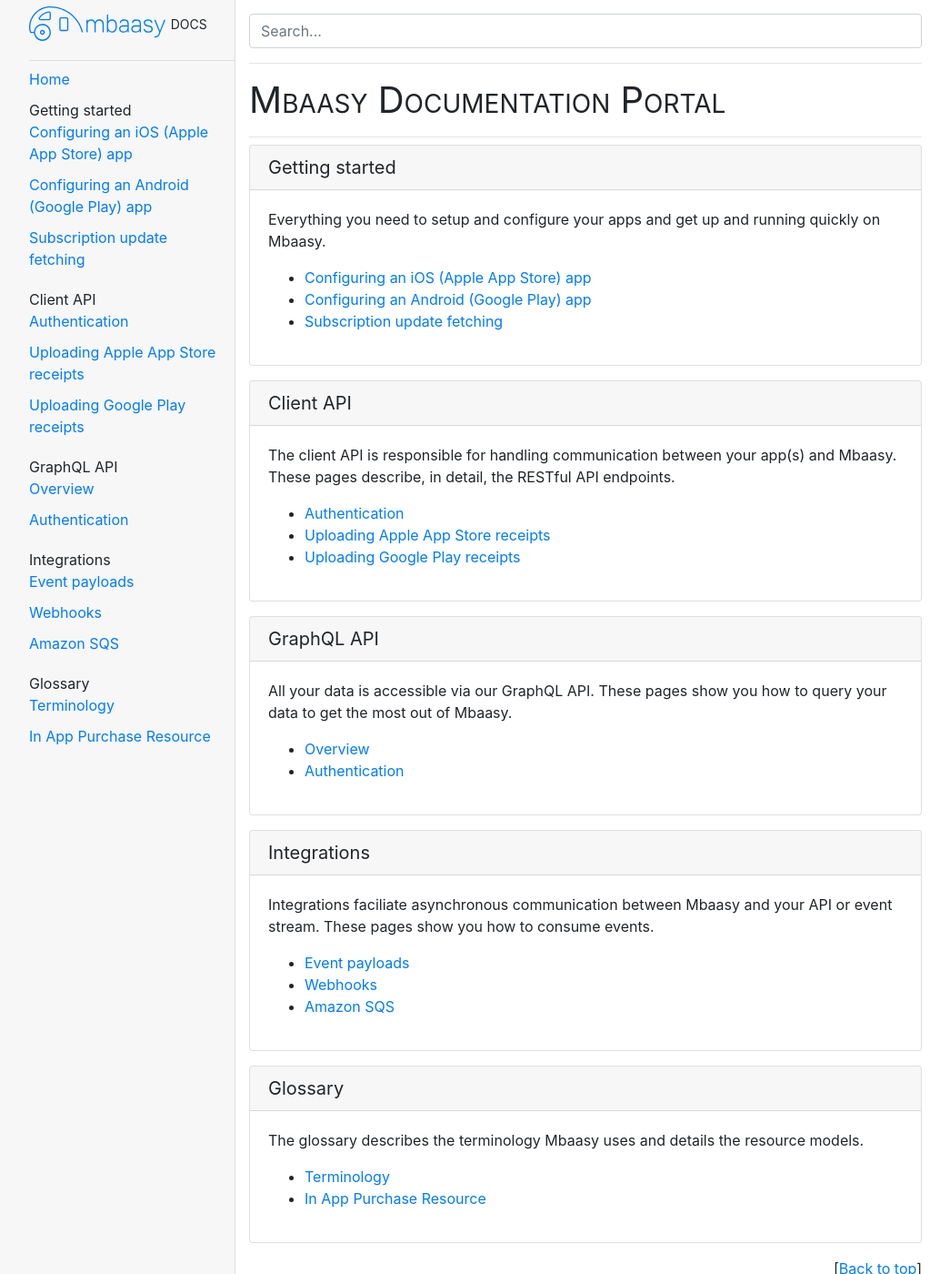
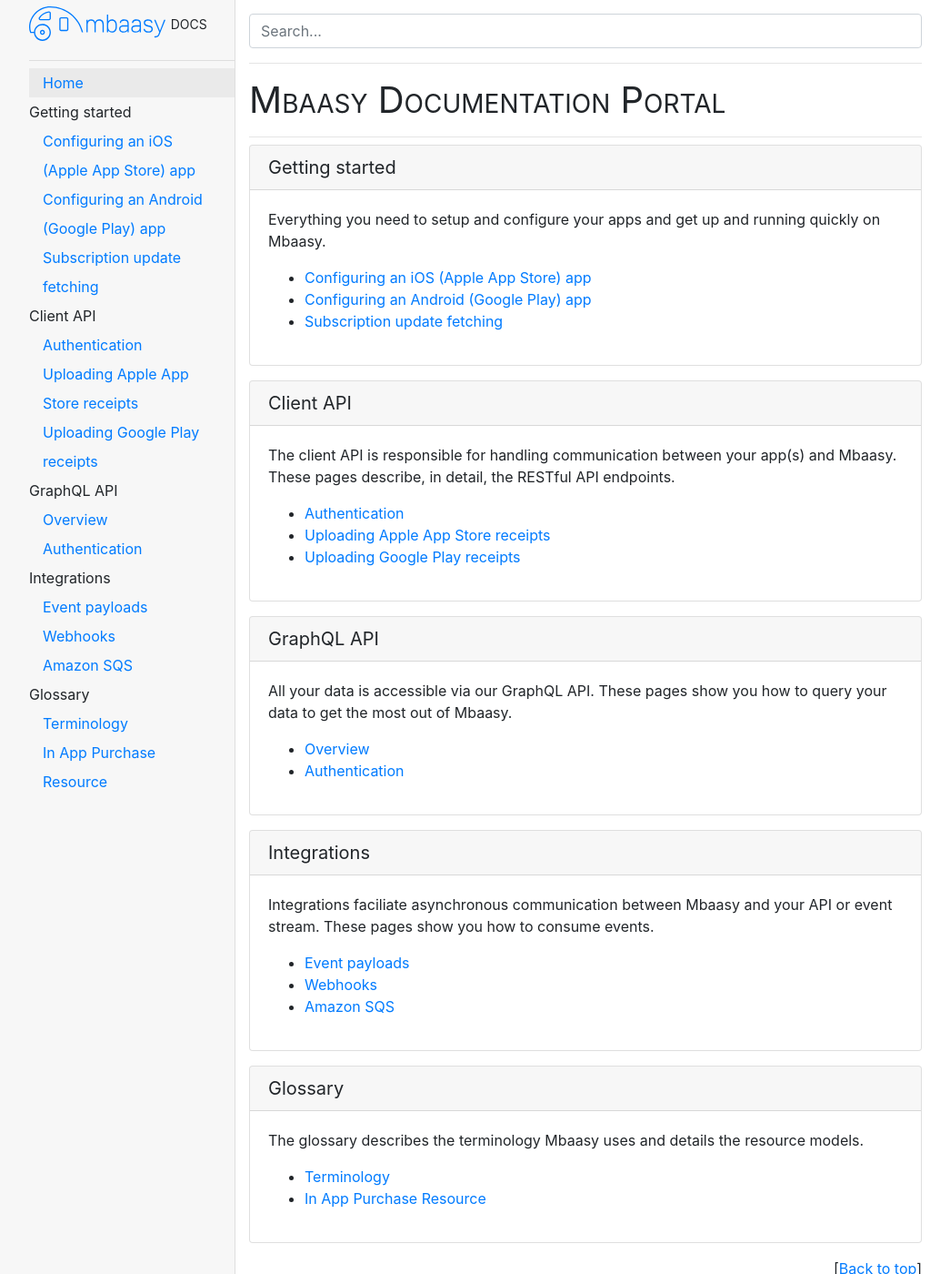
Before and after one commit to mbaasy/docs, a Jekyll site: the page built from index.html, in a window 1280 px wide and 1400 px high. Shown: the whole window at 91% size, without its empty margins (121-1166 px from the left). Built offline with Jekyll 4.4.1, drawn with Linux system fonts in a browser that asks for light colours; comment, search, counter and statistics services are not loaded.

Commit message:
better styling for nav

```diff
--- a/_layouts/default.html
+++ b/_layouts/default.html
@@ -26,7 +26,7 @@
       </header>
       <nav>
         <ul>
-          <li>
+          <li class="{% if page.url == '/' %}active{% endif %}">
             <a href="/" title="Home">Home</a>
           </li>
           {% for header in site.data.toc.docs %}
@@ -34,8 +34,10 @@
               {{ header.title }}
               <ul>
                 {% for doc in header.docs %}
-                  <li>
-                    <a href="{{ doc.href }}" title="{{ header.title }} - {{ doc.title }}">{{ doc.title }}</a>
+                  <li class="{% if page.url == doc.href %}active{% endif %}">
+                    <a href="{{ doc.href }}" title="{{ header.title }} - {{ doc.title }}">
+                      {{ doc.title }}
+                    </a>
                   </li>
                 {% endfor %}
               </ul>
--- a/_sass/main.scss
+++ b/_sass/main.scss
@@ -55,11 +55,16 @@
     list-style: none;
     padding-left: 0;
     li {
-      padding-bottom: 10px;
+      line-height: 2em;
+      &.active a {
+        background: rgba(0,0,0,0.05);
+      }
     }
     a {
       display: block;
+      padding-left: 15px;
       padding-right: 15px;
+      text-decoration: none;
     }
   }
   header {
```
